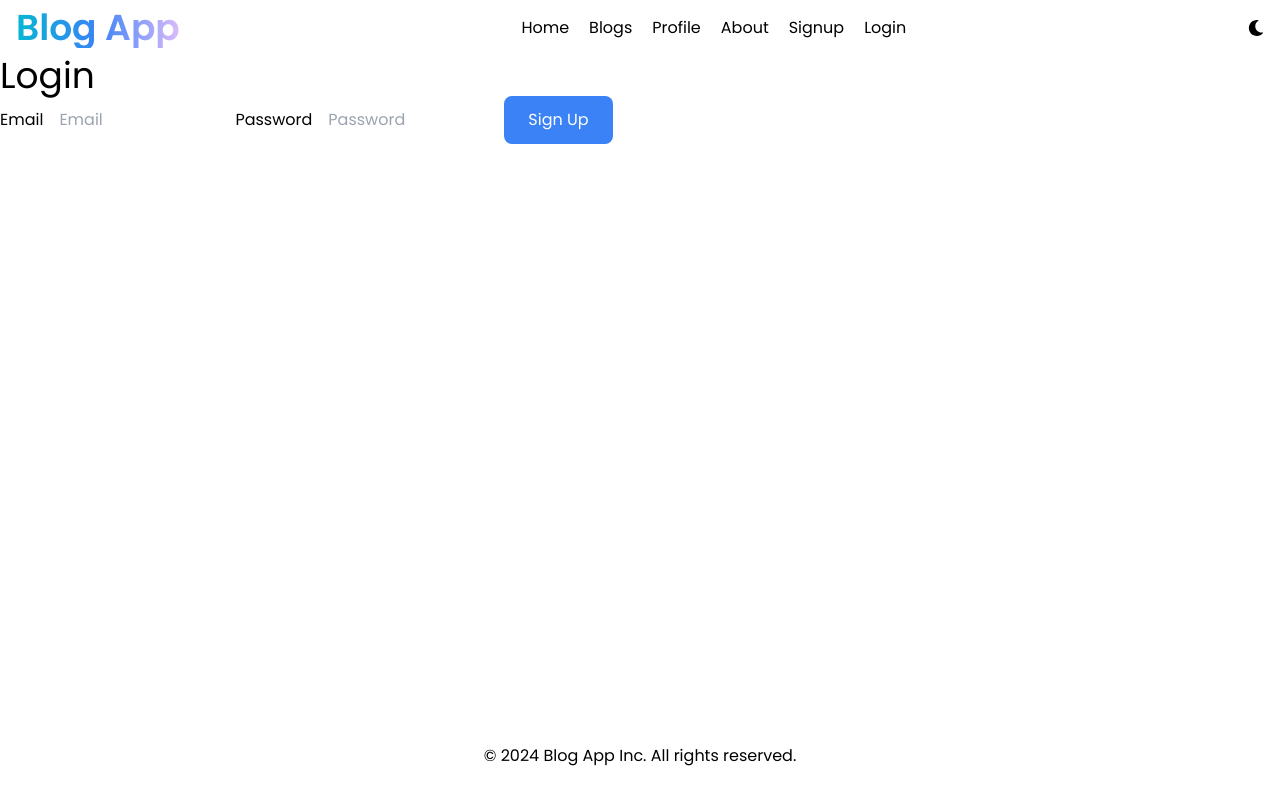
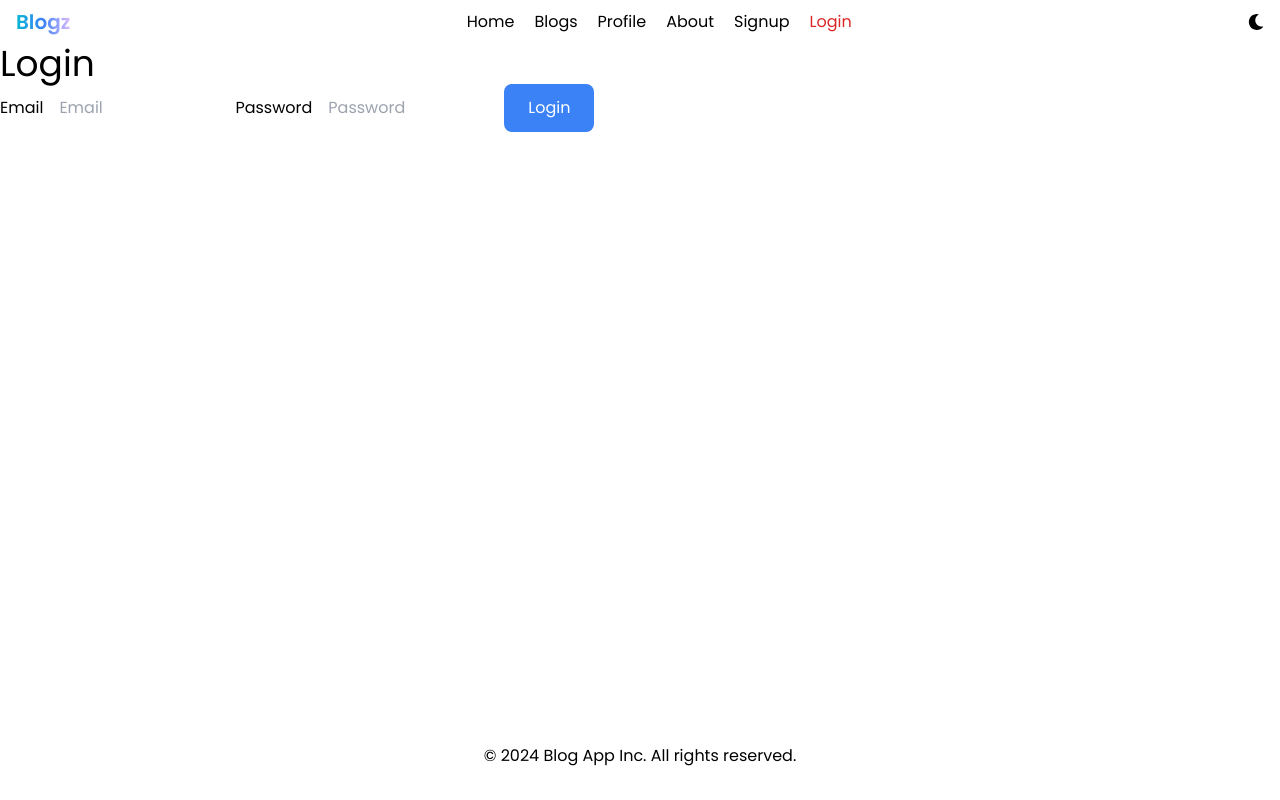
Before and after one commit to Bloom-Sayiorri/blog, a React (Create React App) app in the folder client/: page /login in a window 1280 px wide. Built offline with nearby package versions, Linux system fonts and the light colour scheme.

Commit message:
created files and folders

```diff
--- a/client/src/App.js
+++ b/client/src/App.js
@@ -24,7 +24,7 @@ function App() {
       <div className={`h-screen overflow-hidden ${isDark ? 'bg-bg text-white' : 'bg-white'}`}>
       <Navbar isDark={isDark} handleDark={handleDark} />
         <Routes>
-          <Route exact path="/" element={<Home />}/>
+          <Route path="/" element={<Home />}/>
           <Route path="/blogs" element={<Blogs />}/>
           <Route path="/profile" element={<Profile />}/>
           <Route path="/about"   element={<About />}/>
--- /dev/null
+++ b/client/src/components/Button.jsx
@@ -0,0 +1,20 @@
+import React from "react";
+
+function Button() {
+	const props = {
+		buttonType: "",
+		buttonRole: "",
+		buttonText: "",
+		buttonStyles: ""
+	};
+
+	const { buttonType, buttonRole, buttonText, buttonStyles } = props;
+
+	return (
+		<button type={buttonType} role={buttonRole} className={buttonStyles}>
+			{buttonText}
+		</button>
+	);
+}
+
+export default Button;
--- a/client/src/components/Navbar.jsx
+++ b/client/src/components/Navbar.jsx
@@ -10,13 +10,13 @@ const Navbar = ({ isDark, handleDark }) => {
     <header className='flex justify-between items-center py-2 px-4'>
       <div className=''>
         {/* <img src={logo} alt='Logo' height={40} width={40} className='bg-transparent' /> */}
-        <NavLink className=''>
-          <h1 className='font-semibold bg-gradient-to-r from-cyan-500 via-blue-500 to-purple-500/40 text-transparent bg-clip-text text-4xl'>Blog App</h1>
+        <NavLink to="/" className=''>
+          <h1 className='font-semibold bg-gradient-to-r from-cyan-500 via-blue-500 to-purple-500/40 text-transparent bg-clip-text text-xl z-3'>Blogz</h1>
         </NavLink>
       </div>
 
       <nav className='flex items-center gap-5'>
-        <NavLink to='/home' className=''>Home</NavLink>
+        <NavLink to='/' className='' activeClassName="active">Home</NavLink>
         <NavLink to='/blogs' className=''>Blogs</NavLink>
         <NavLink to='/profile' className=''>Profile</NavLink>
         <NavLink to='/about' className=''>About</NavLink>
--- /dev/null
+++ b/client/src/context/UserContext.js
@@ -0,0 +1,13 @@
+import { createContext } from 'react';
+
+const UserContext = createContext();
+
+function UserProvider({children}) {
+    return (
+        <UserContext.Provider value="">
+            {children}
+        </UserContext.Provider>
+    )
+}
+
+export { UserContext, UserProvider };
--- a/client/src/index.css
+++ b/client/src/index.css
@@ -14,8 +14,8 @@
     }
 }
 
-@layer utilities {
+@layer components {
     .active {
-        @apply text-red-600
+        @apply text-red-600;
    }
 }
--- a/client/src/pages/Dashboard.jsx
+++ b/client/src/pages/Dashboard.jsx
@@ -4,8 +4,10 @@ const Dashboard = () => {
   return (
     <div>Dashboard
     {
-    /* analytics & settings
-                password & profile
+    /*
+      analytics & settings
+      password & profile
+      email configuration
     */}
     </div>
   )
--- a/client/src/pages/Home.jsx
+++ b/client/src/pages/Home.jsx
@@ -3,7 +3,7 @@ import React from 'react'
 const Home = () => {
   return (
     <div className=''>
-
+      Home
     </div>
   )
 }
--- a/client/src/pages/Login.jsx
+++ b/client/src/pages/Login.jsx
@@ -1,47 +1,65 @@
-import React, { useState } from 'react'
+import React, { useState } from "react";
 
 const Login = () => {
-
 	const [formData, setFormData] = useState({
-        email: '',
-        password: '',
+		email: "",
+		password: "",
 	});
 
 	const handleSubmit = (e) => {
 		e.preventDefault();
-        setFormData(formData);
-    }
+		const formObj = {
+			email: formData.email,
+			password: formData.password,
+		};
+		fetch("http://localhost:3000", {
+			method: "POST",
+			headers: {
+				"Content-Type": "application/json",
+				Accept: "application/json",
+			},
+			body: JSON.stringify(formObj),
+		});
+		setFormData(formObj);
+	};
 
 	const handleChange = (e) => {
-        e.target.value();
-    }
+		setFormData(e.target.value);
+	};
 
 	return (
-    <div className=''>
-        <form onSubmit={handleSubmit} className=''>
-            <h2 className='text-4xl'>Login</h2>
-            <label htmlFor='email'>Email</label>
+		<div className="">
+			<form onSubmit={handleSubmit} className="">
+				<h2 className="text-4xl">Login</h2>
+				<label htmlFor="email">Email</label>
 				<input
-                type='email'
-                name='email'
-                id = 'email'
-                placeholder='Email'
+					type="email"
+					name="email"
+					id="email"
+					value={formData.email}
+					placeholder="Email"
 					onChange={handleChange}
-                className='rounded-lg border-none py-2 px-4 max-w-80 w-48'
+					className="rounded-lg border-none py-2 px-4 max-w-80 w-48"
 				/>
-            <label htmlFor='password'>Password</label>
+				<label htmlFor="password">Password</label>
 				<input
-                type='password'
-                name='password'
-                id = 'password'
-                placeholder='Password'
+					type="password"
+					name="password"
+					id="password"
+					value={formData.password}
+					placeholder="Password"
 					onChange={handleChange}
-                className='rounded-lg border-none py-2 px-4 max-w-80 w-48'
+					className="rounded-lg border-none py-2 px-4 max-w-80 w-48"
 				/>
-            <input type='button' value='Sign Up' className='rounded-lg py-3 px-6 bg-blue-500 text-white'/>
+				<button
+					type="button"
+					className="rounded-lg py-3 px-6 bg-blue-500 text-white"
+				>
+					Login
+				</button>
 			</form>
 		</div>
-  )
-}
+	);
+};
 
-export default Login
+export default Login;
--- a/client/src/pages/Profile.jsx
+++ b/client/src/pages/Profile.jsx
@@ -2,7 +2,9 @@ import React from 'react'
 
 const Profile = () => {
   return (
-    <div>Profile</div>
+    <div className="">
+
+    </div>
   )
 }
 
--- a/client/tailwind.config.js
+++ b/client/tailwind.config.js
@@ -12,5 +12,8 @@ module.exports = {
       },
     },
   },
-  plugins: [],
+  plugins: [
+    require('tailwindcss'),
+    require('autoprefixer'),
+  ],
 }
```
Also changed, not shown: 1 other file (tests, documents, lock files or other folders). Lines whose indentation alone changed are shown as unchanged.
